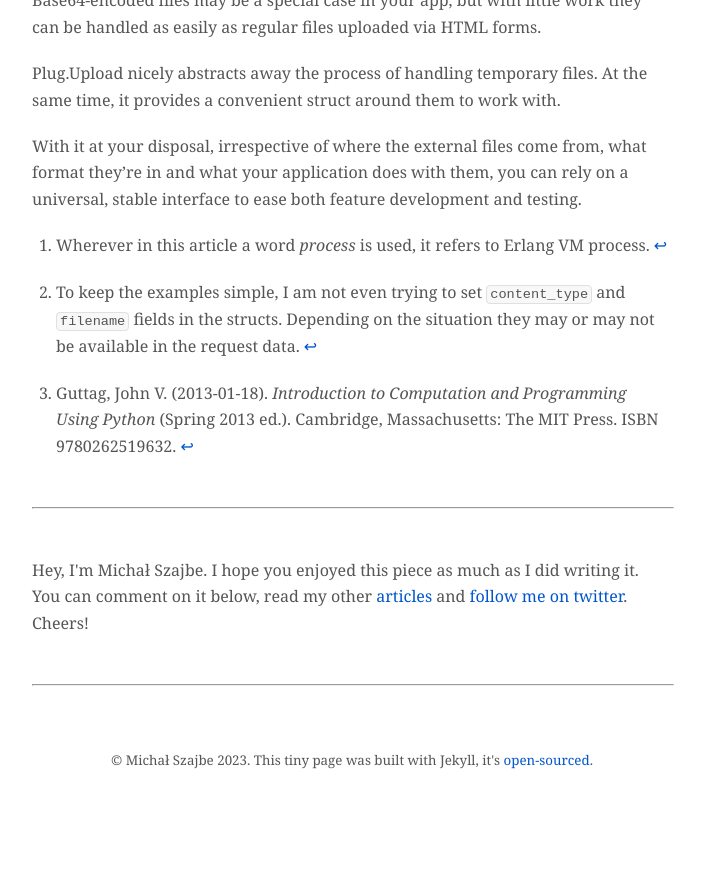
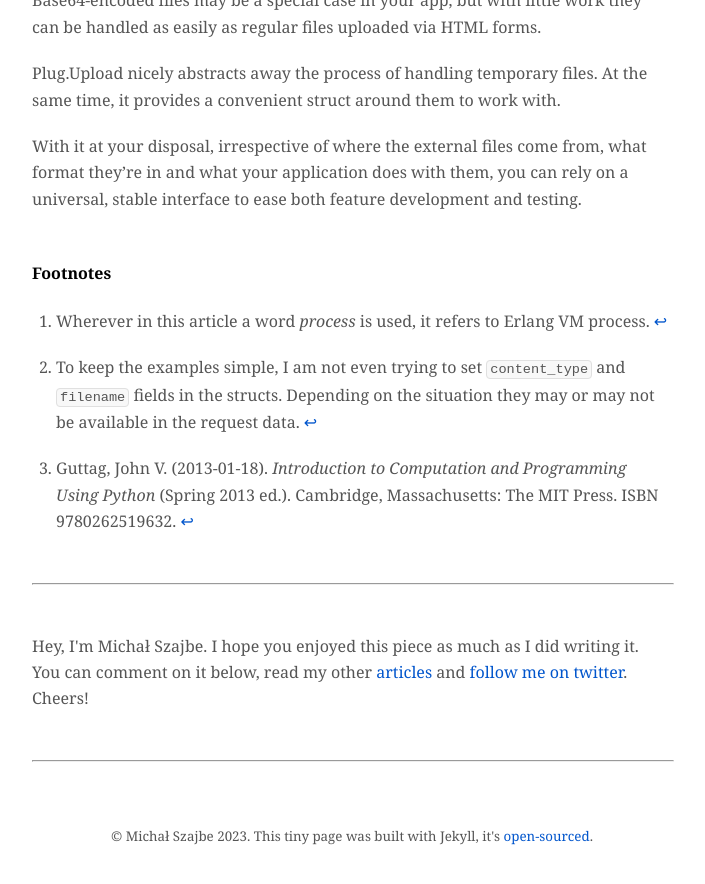
Before and after one commit to szajbus/szajbus.github.io, a Jekyll site: the page built from _posts/2019-02-13-file-uploads-with-phoenix-and-plug.markdown, in a window 1280 px wide and 900 px high, scrolled down 3853 px. Shown: the top 884 px of the window, without its empty margins (288-993 px from the left). Built offline with Jekyll 4.4.1, drawn with Linux system fonts in a browser that asks for light colours; comment, search, counter and statistics services are not loaded; before the commit the page ends 4677 px from its top, so only the background shows below that.

Commit message:
Add footnotes

```diff
--- a/_posts/2019-02-13-file-uploads-with-phoenix-and-plug.markdown
+++ b/_posts/2019-02-13-file-uploads-with-phoenix-and-plug.markdown
@@ -118,6 +118,8 @@ Plug.Upload nicely abstracts away the process of handling temporary files. At th
 
 With it at your disposal, irrespective of where the external files come from, what format they're in and what your application does with them, you can rely on a universal, stable interface to ease both feature development and testing.
 
+#### Footnotes
+
 [^1]: Wherever in this article a word _process_ is used, it refers to Erlang VM process.
 
 [^2]: To keep the examples simple, I am not even trying to set `content_type` and `filename` fields in the structs. Depending on the situation they may or may not be available in the request data.
--- a/_posts/2020-04-14-understanding-and-fixing-recompilation-in-elixir-projects.markdown
+++ b/_posts/2020-04-14-understanding-and-fixing-recompilation-in-elixir-projects.markdown
@@ -263,6 +263,8 @@ Pay attention. The compiler, through slow recompilation, may be signalling probl
 
 Issues are generally easier and cheaper to fix when detected early and recompilation that's slowing down is a plainly visible warning sign you probably should take seriously.
 
+#### Footnotes
+
 [^1]: D. Thomas, A. Hunt. (2020). *The Pragmatic Programmer, 20th Anniversary Edition*. Pearson Education, Inc.
 
 [^2]: As of Elixir 1.6. See [Separate tracking structs from compile-time dependencies #6575](https://github.com/elixir-lang/elixir/pull/6575)
--- a/_posts/2023-05-15-how-to-use-monaco-editor-with-phoenix-live-view-and-esbuild.markdown
+++ b/_posts/2023-05-15-how-to-use-monaco-editor-with-phoenix-live-view-and-esbuild.markdown
@@ -227,4 +227,6 @@ That's it. We have a basic code editor that supports syntax coloring for several
 
 The source code presented in this article can be found in GiHub repository: [szajbus/phoenix_monaco_example](https://github.com/szajbus/phoenix_monaco_example).
 
+#### Footnotes
+
 [^1]: IntelliSense is a general term for various code editing features, such as: code completion, parameter info, quick info, and member lists.
```
